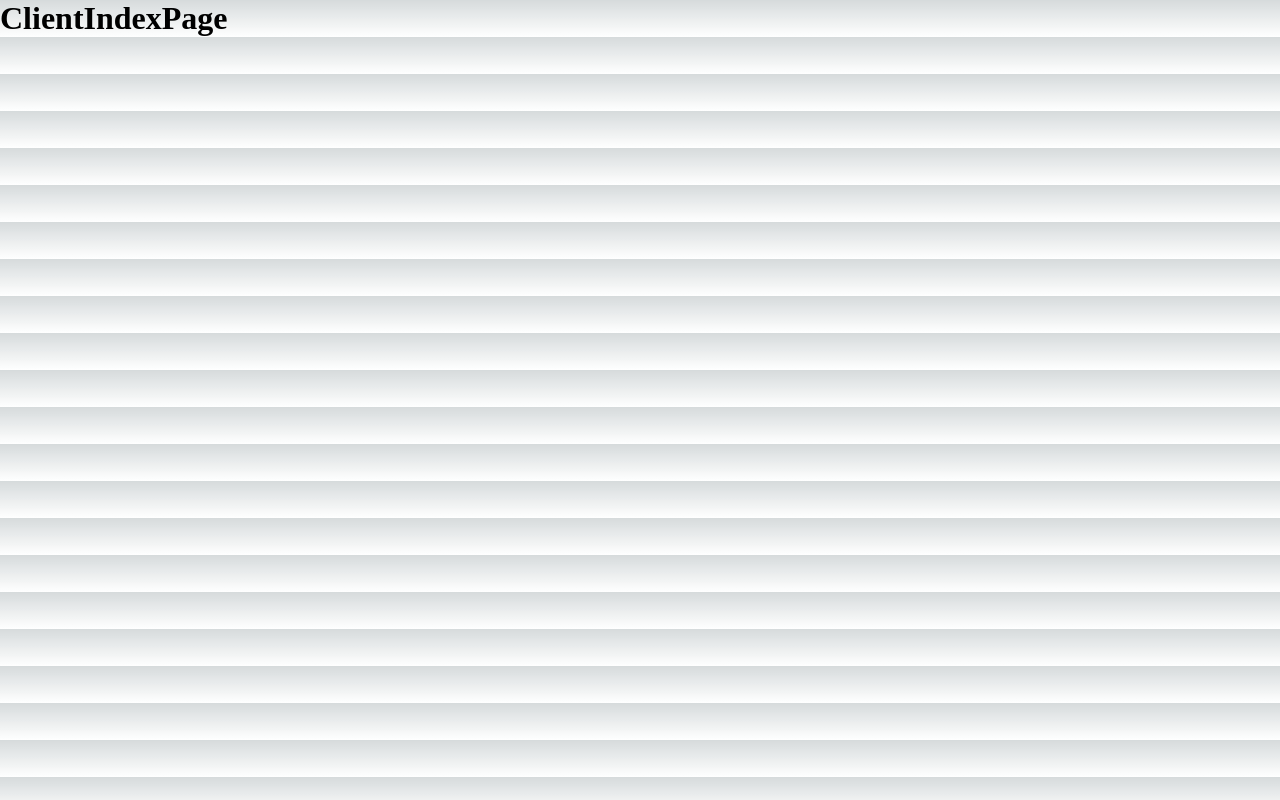
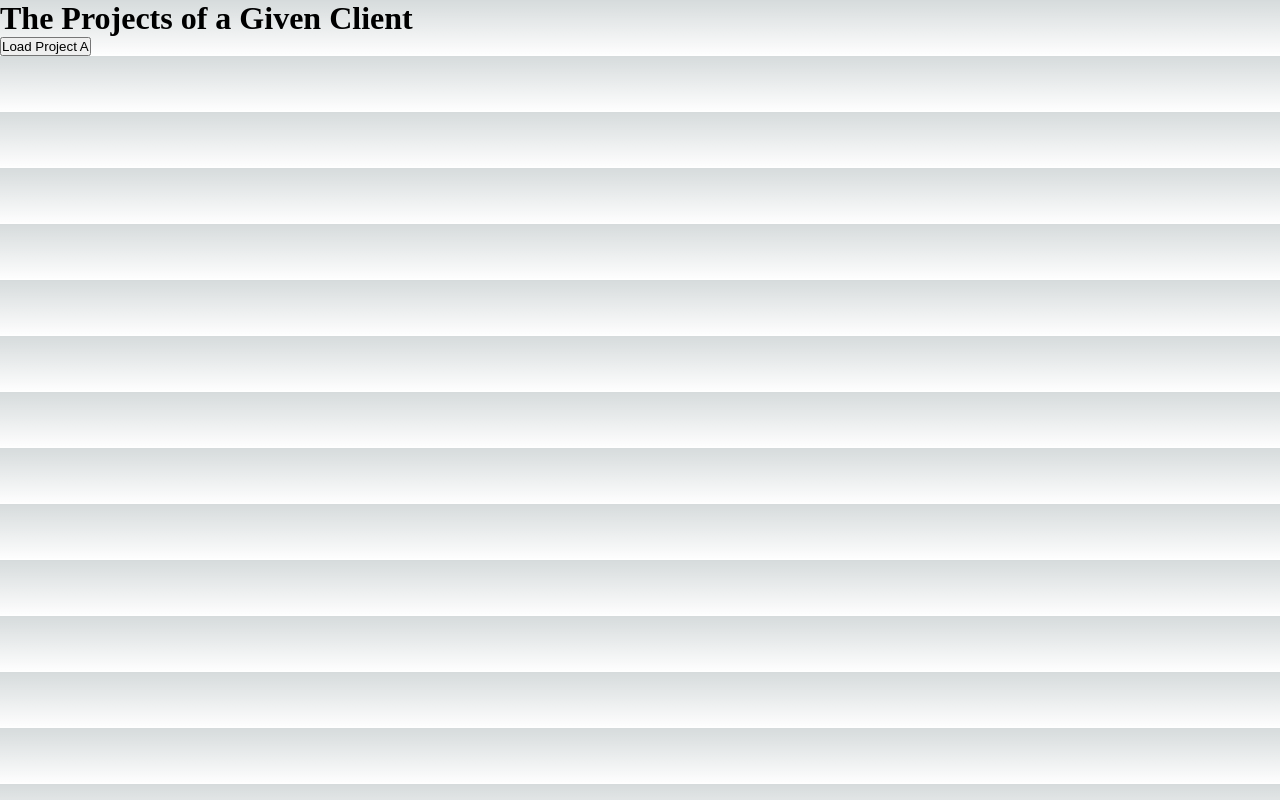
Before and after one commit to ChoYoungBin/nextJS_Study, a Next.js app in the folder nextjs-course/: page /clients/max in a window 1280 px wide. Built offline with nearby package versions, Linux system fonts and the light colour scheme.

Commit message:
#Day6 added 404.js and useRouter

```diff
--- a/nextjs-course/pages/clients/[id]/index.js
+++ b/nextjs-course/pages/clients/[id]/index.js
@@ -1,14 +1,25 @@
-import { useRouter } from "next/router";
+import { useRouter } from 'next/router'
 
 const ClientIndexPage = () => {
-  const router = useRouter();
+	const router = useRouter()
 
-  return (
-    <>
-      <div>
-        <h1>ClientIndexPage</h1>
-      </div>
-    </>
-  );
-};
-export default ClientIndexPage;
+	console.log(router.query)
+	const loadProjectHandler = () => {
+		//load data...
+		//router.push('/clients/max/prjecta')
+		router.push({
+			pathname: '/clients/[id]/[clientprojectid]',
+			query: { id: 'max', clientprojectid: 'projecta' },
+		})
+	}
+
+	return (
+		<>
+			<div>
+				<h1>The Projects of a Given Client</h1>
+				<button onClick={loadProjectHandler}>Load Project A</button>
+			</div>
+		</>
+	)
+}
+export default ClientIndexPage
```
Also changed, not shown: nextjs-course/pages/404.js (added, +8 -0 lines).
